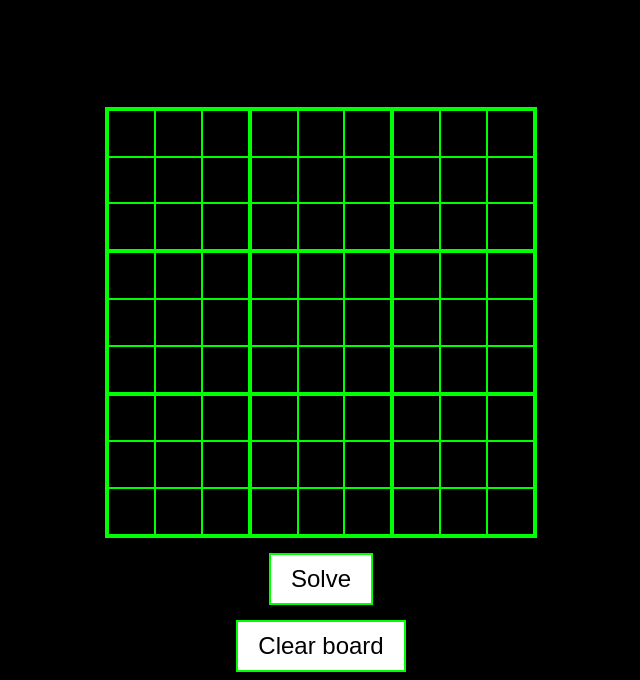
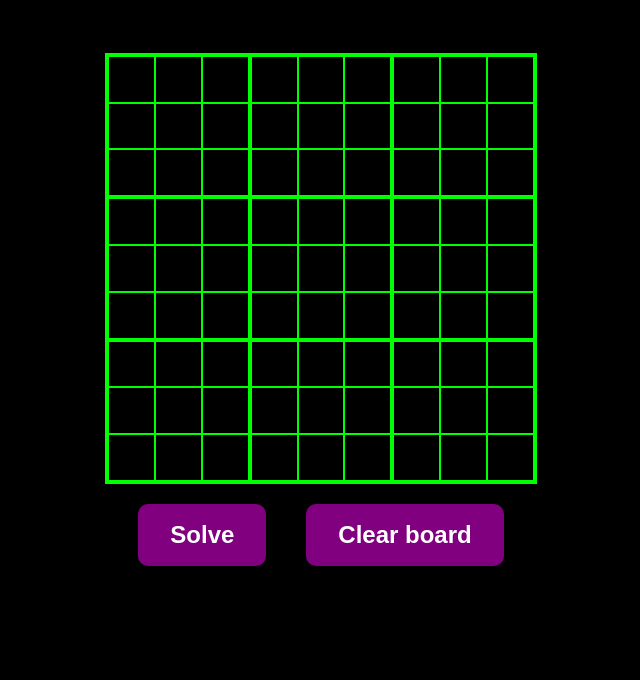
Before and after one commit to Rishabhmannu/Interactive-Sodoku-Puzzle-Solve-Implementation-of-Backtracking, a plain HTML site: page index.html in a window 1280 px wide. Shown: the part 235-915 px from the top of the page, without its empty margins (319-959 px from the left). After the commit the page ends 829 px from the top, so only its background shows below. Drawn offline with Linux system fonts and the light colour scheme.

Commit message:
Change appearance of both buttons

```diff
--- a/index.html
+++ b/index.html
@@ -8,8 +8,10 @@
 </head>
 <body>
   <div id="container">
-    <img src="images/sudoku-logo.png" class="top-image">
-    <img src="images/sudoku-clipart.jpeg" class="right-image">
+    <div class="image-container">
+      <img src="images/sudoku-logo.png" class="top-image">
+      <img src="images/sudoku-clipart.jpeg" class="right-image">
+    </div>
     <h1 class="padd">Sudoku Solver</h1>
     <table id="sudoku-board">
       <colgroup><col><col><col></colgroup>
@@ -27,10 +29,8 @@
         <tr><td contenteditable="true"></td><td contenteditable="true"></td><td contenteditable="true"></td><td contenteditable="true"></td><td contenteditable="true"></td><td contenteditable="true"></td><td contenteditable="true"></td><td contenteditable="true"></td><td contenteditable="true"></td></tr>
       </tbody>
     </table>
-    <div>
-      <button id="solve-button">Solve </button>
-    </div>
-    <div>
+    <div class="button-container">
+      <button id="solve-button">Solve</button>
       <button id="clear-button">Clear board</button>
     </div>
   </div>
--- a/styles.css
+++ b/styles.css
@@ -70,20 +70,39 @@ tr:nth-child(3n) td {
 }
 
 button {
-  margin-top: 15px;
   font-size: 1.5em;
-  color: black;
-  background-color: white;
-  border: 2px solid lime;
-  padding: 10px 20px;
+  color: white;
+  background-color: #800080;
+  /* Vibrant purple */
+  border: 2px solid #800080;
+  /* Same color as background for seamless look */
+  border-radius: 10px;
+  /* Slightly rounded borders */
+  padding: 15px 30px;
+  /* Increased size */
+  margin: 20px;
+  /* Space between buttons */
   cursor: pointer;
+  /* Pointer cursor */
+  font-weight: bold;
+  /* Bold text */
 }
 
 button:hover {
-  background-color: lime;
-  color: black;
+  background-color: white;
+  color: #800080;
+  /* Purple text on hover */
+  border: 2px solid #800080;
+  /* Ensure border stays purple on hover */
 }
 
 .padd {
-  padding-bottom: 100px;
+  padding-bottom: 50px;
 }
+
+/* Ensure buttons are side by side */
+.button-container {
+  display: flex;
+  justify-content: center;
+  align-items: center;
+}
```
